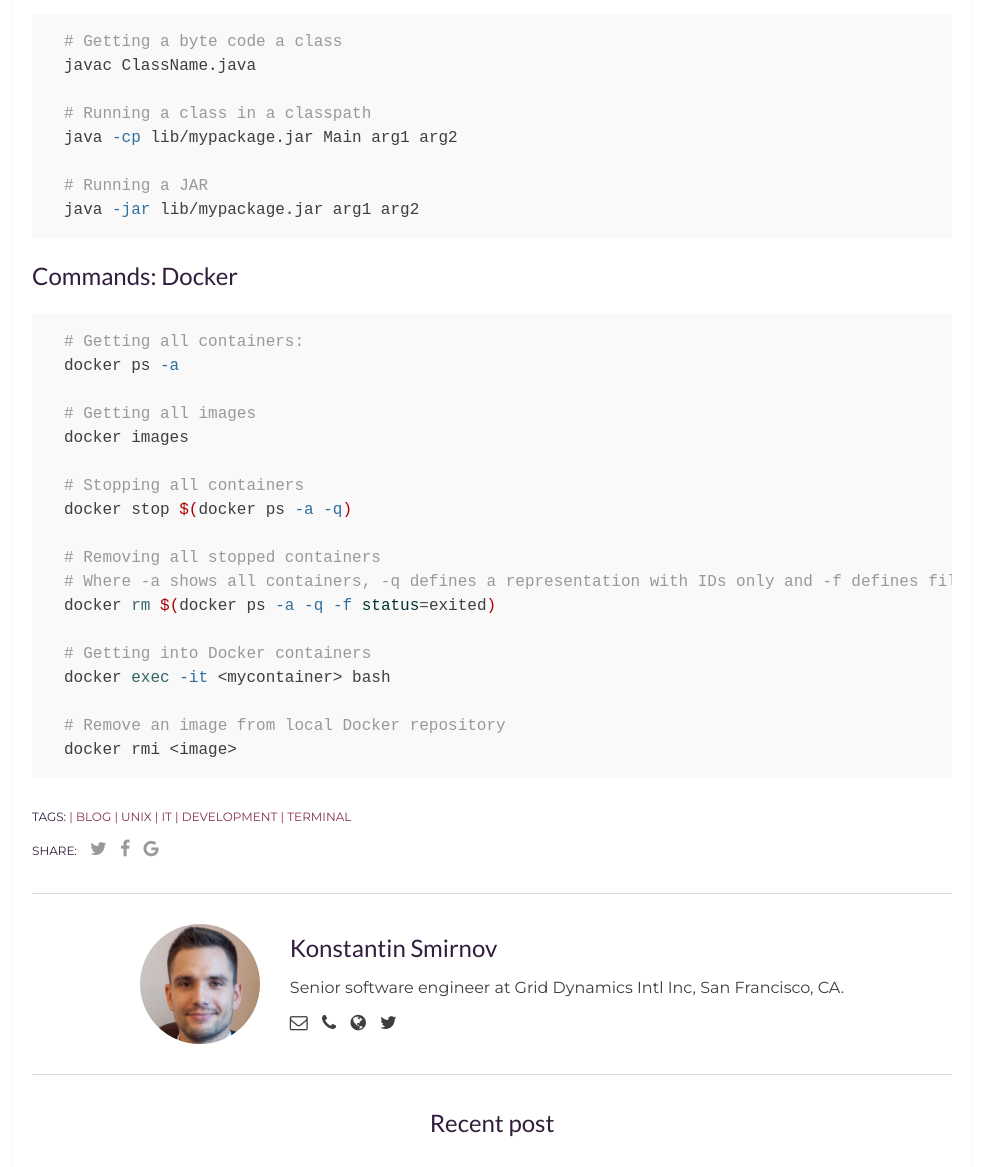
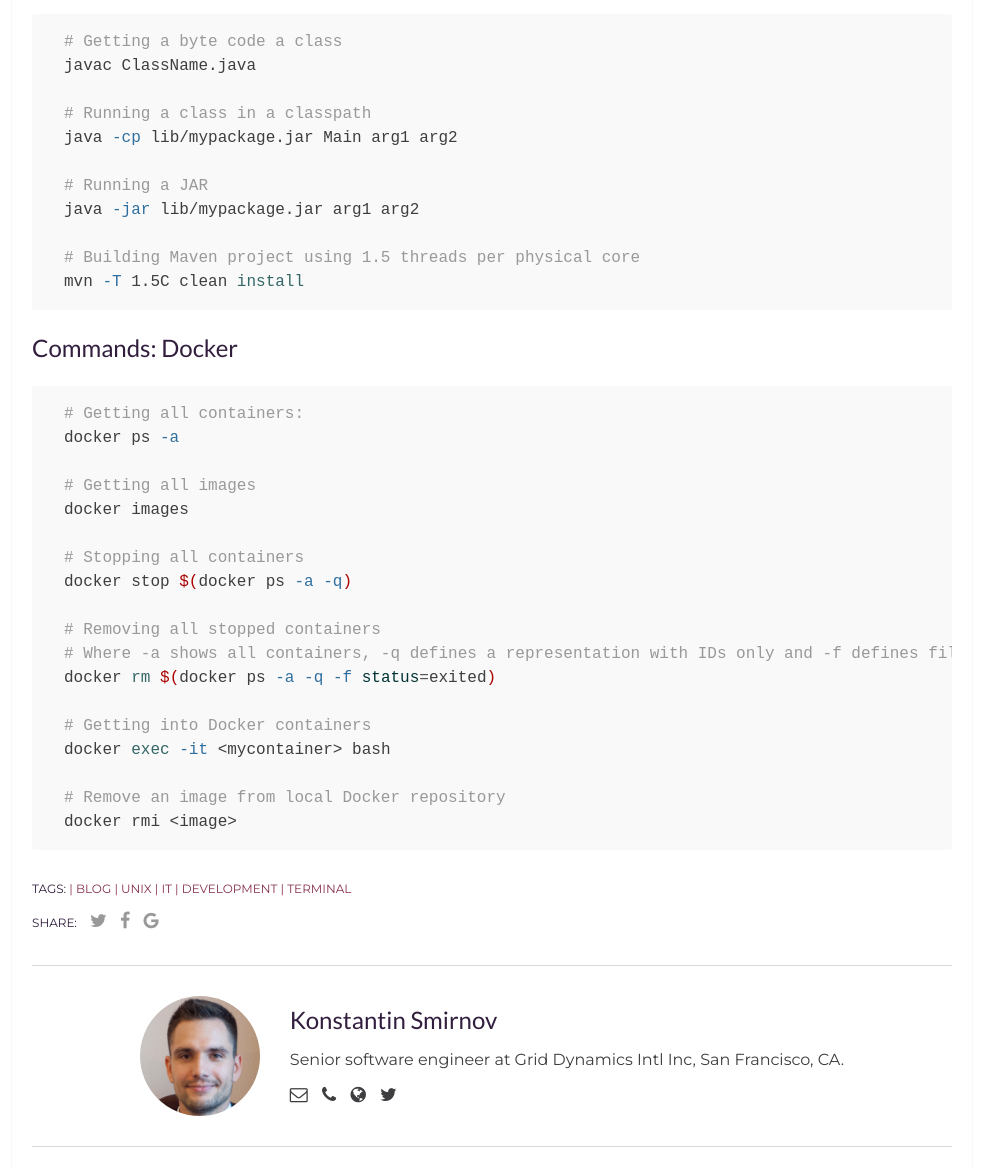
Before and after one commit to ksmirnov/ksmirnov.github.io, a Jekyll site: the page built from _posts/2017-09-18-macos-development.md, in a window 1280 px wide, cut to the strip 2670-3837 px from the top of the page. Shown: the whole strip, without its empty margins (148-1131 px from the left). Built offline with Jekyll 4.4.1, drawn with Linux system fonts in a browser that asks for light colours; comment, search, counter and statistics services are not loaded.

Commit message:
Update 2017-09-18-macos-development.md

```diff
--- a/_posts/2017-09-18-macos-development.md
+++ b/_posts/2017-09-18-macos-development.md
@@ -100,6 +100,9 @@ java -cp lib/mypackage.jar Main arg1 arg2
 
 # Running a JAR
 java -jar lib/mypackage.jar arg1 arg2
+
+# Building Maven project using 1.5 threads per physical core
+mvn -T 1.5C clean install
 {% endhighlight %}
 
 ## Commands: Docker
```
